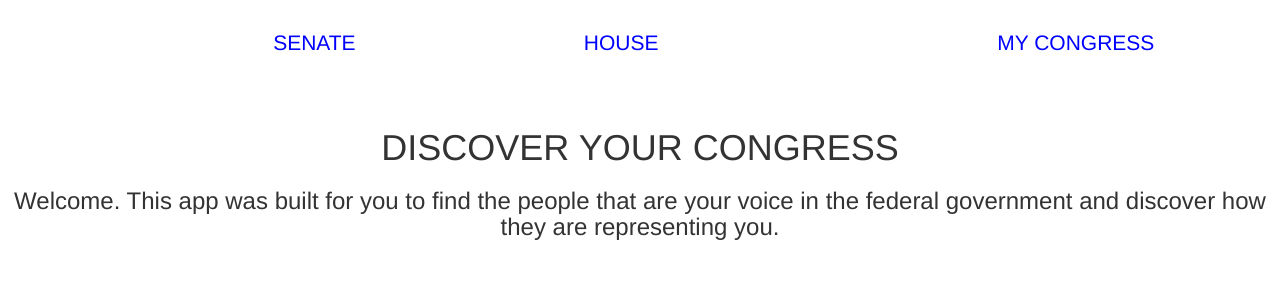
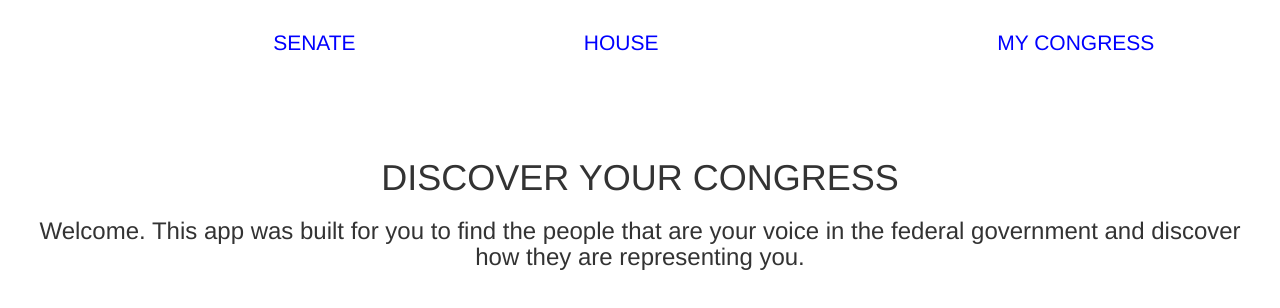
Before and after one commit to cardosi/congress_app_frontend, a website: page public/index.html in a window 1280 px wide. Drawn offline with nearby package versions, Linux system fonts and the light colour scheme; some packages are replaced by stand-ins of ours.

Commit message:
minor styling

```diff
--- a/public/css/style.css
+++ b/public/css/style.css
@@ -29,3 +29,7 @@
 #mycong {
   font-size: 1em;
 }
+
+main {
+  padding: 30px;
+}
```
